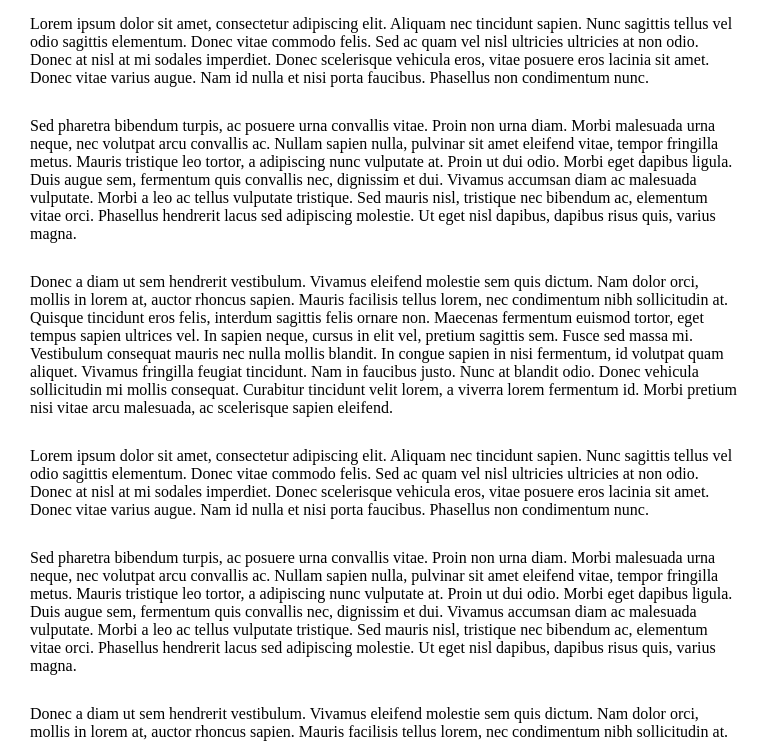
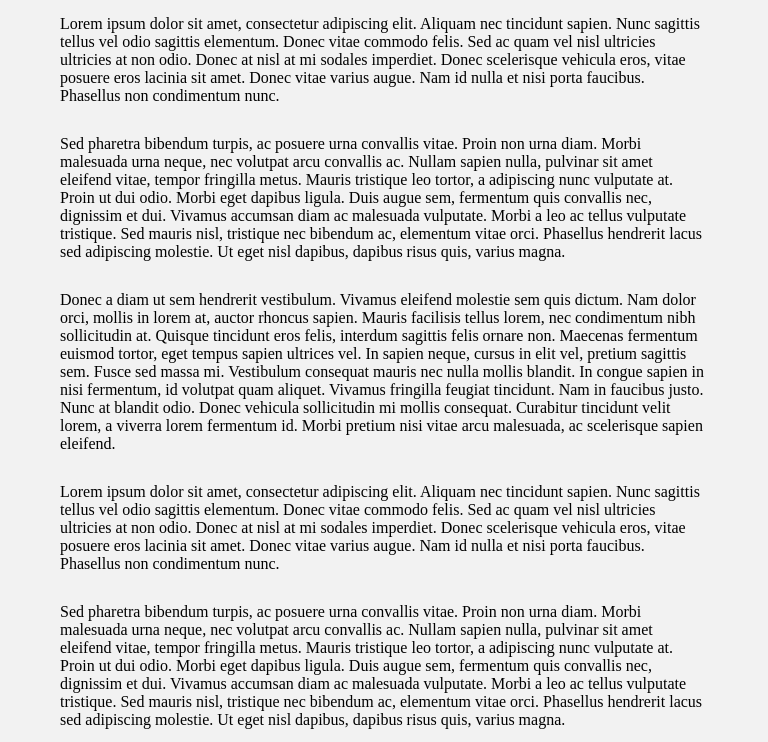
Before and after one commit to alexmudra/Adaptive, a plain HTML site: page index.html in a window 768 px wide. Shown: the part 72-814 px from the top of the page. Drawn offline with Linux system fonts and the light colour scheme.

Commit message:
@media request for screen res.800px and 600 px

```diff
--- a/style.css
+++ b/style.css
@@ -7,3 +7,17 @@ p, h1{
 .content{
 	max-width:900px; margin:20px auto; padding:0 30px;
 }
+/*Початок мого коду*/
+@media screen and (max-width:800px){ /*медиазапрос для переопределения стилей для екрана с макс шириной 800px*/
+	.content{ /*указываем название класса для которого хотим переопределить стили если будет екран шириной 800px*/
+		background:#0cf;/* мы включили новое свойство беграунд, ето значит, что если у нас екран будет 800пксл, то беграунд будет синий*/
+		padding:0 60px; /*мы переопределили старому свойству padding новое значение*/
+	}
+@media screen and (min-width:600px){ /*а тут мы переопределяем стили классу для мин ширины екрана*/
+	.content{
+		background: #f2f2f2; /*когда будет мин ширина екрана в 600пксл,то будет серый екран*/
+	}
+
+	}
+
+}
```
